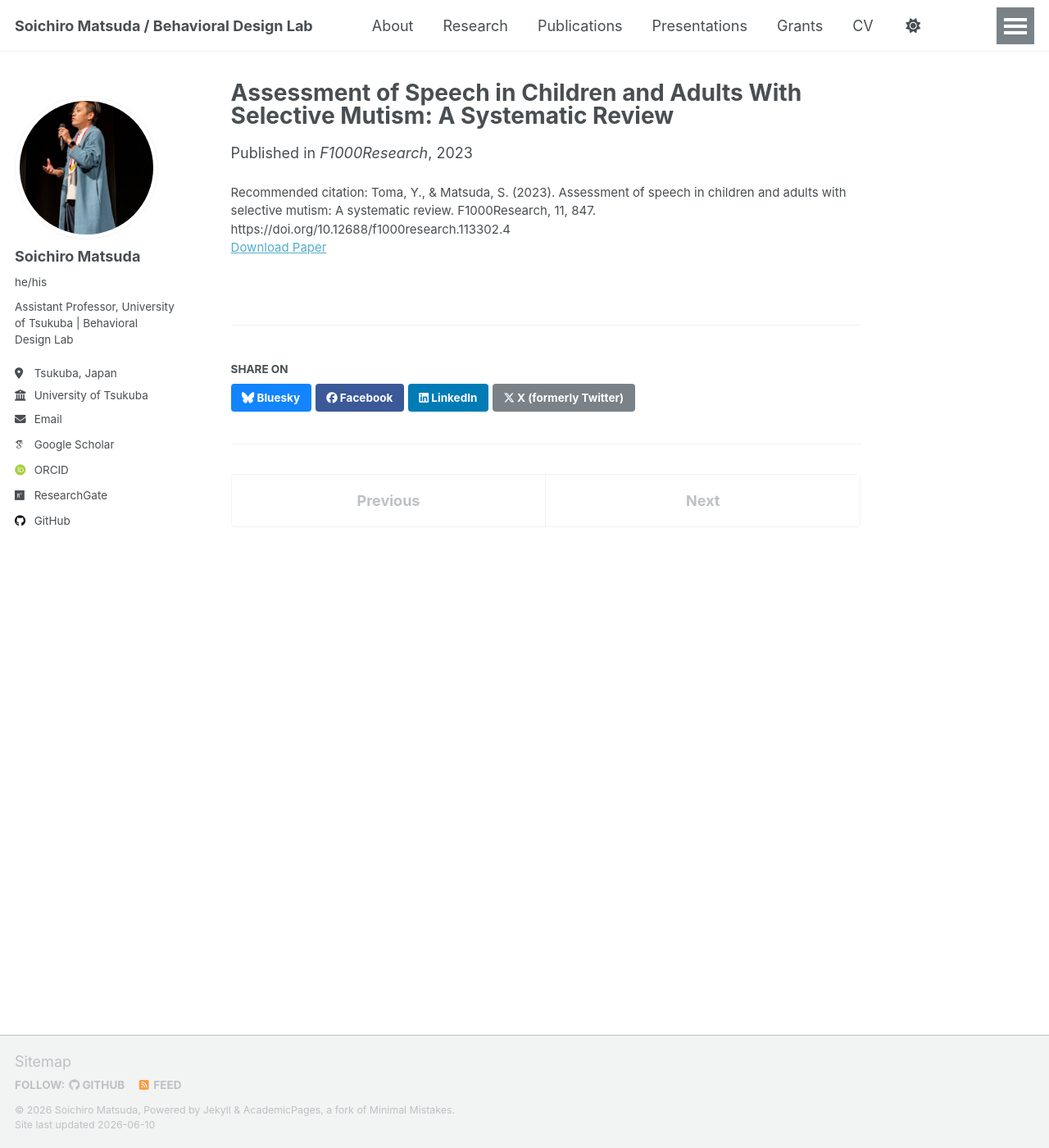
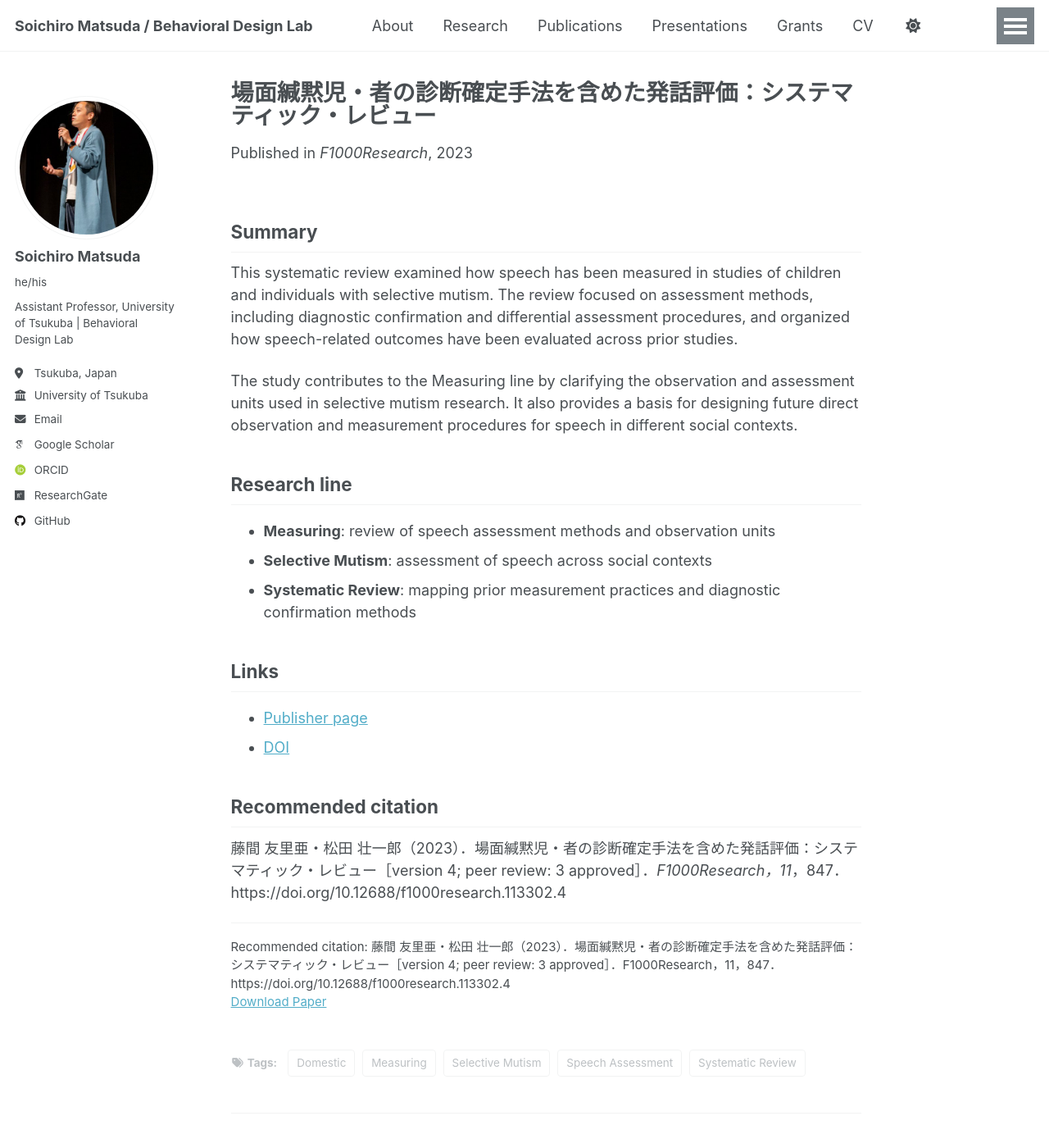
Before and after one commit to BehavioralDesignerMatsuda/BehavioralDesignerMatsuda.github.io, a Jekyll site: the page built from _publications/2023-SelectiveMutism.md, in a window 1280 px wide and 1400 px high. Shown: the whole window at 82% size. Built offline with Jekyll 4.4.1, drawn with Linux system fonts in a browser that asks for light colours; some web fonts are replaced; a script that is not in the unit is left out.

Commit message:
Update 2023-SelectiveMutism.md

```diff
--- a/_publications/2023-SelectiveMutism.md
+++ b/_publications/2023-SelectiveMutism.md
@@ -1,10 +1,45 @@
 ---
-title: "Assessment of Speech in Children and Adults With Selective Mutism: A Systematic Review"
+title: "場面緘黙児・者の診断確定手法を含めた発話評価：システマティック・レビュー"
 collection: publications
-date: 2023-06-09   # 正確な公開日が分かれば更新してください
+date: 2023-06-09
 venue: "F1000Research"
-category: journals
-paperurl: "https://doi.org/10.12688/f1000research.113302.4"
-citation: "Toma, Y., & Matsuda, S. (2023). Assessment of speech in children and adults with selective mutism: A systematic review. F1000Research, 11, 847. https://doi.org/10.12688/f1000research.113302.4"
-excerpt: "This systematic review synthesized methods for evaluating speech in children and adults with selective mutism (article in Japanese), offering insights for developing evidence-based tools and HCI systems that support assessment and intervention."
+category: domestic
+
+paperurl: "https://f1000research.com/articles/11-847"
+doi: "https://doi.org/10.12688/f1000research.113302.4"
+
+citation: >-
+  藤間 友里亜・松田 壮一郎（2023）．場面緘黙児・者の診断確定手法を含めた発話評価：システマティック・レビュー［version 4; peer review: 3 approved］．F1000Research，11，847．https://doi.org/10.12688/f1000research.113302.4
+
+tags:
+  - Measuring
+  - Selective Mutism
+  - Speech Assessment
+  - Systematic Review
+  - Domestic
+
+excerpt: ""
 ---
+
+## Summary
+
+This systematic review examined how speech has been measured in studies of children and individuals with selective mutism. The review focused on assessment methods, including diagnostic confirmation and differential assessment procedures, and organized how speech-related outcomes have been evaluated across prior studies.
+
+The study contributes to the Measuring line by clarifying the observation and assessment units used in selective mutism research. It also provides a basis for designing future direct observation and measurement procedures for speech in different social contexts.
+
+## Research line
+
+- **Measuring**: review of speech assessment methods and observation units
+- **Selective Mutism**: assessment of speech across social contexts
+- **Systematic Review**: mapping prior measurement practices and diagnostic confirmation methods
+
+## Links
+
+- [Publisher page](https://f1000research.com/articles/11-847)
+- [DOI](https://doi.org/10.12688/f1000research.113302.4)
+
+## Recommended citation
+
+藤間 友里亜・松田 壮一郎（2023）．場面緘黙児・者の診断確定手法を含めた発話評価：システマティック・レビュー［version 4; peer review: 3 approved］．*F1000Research，11*，847．https://doi.org/10.12688/f1000research.113302.4
+
+---
```
